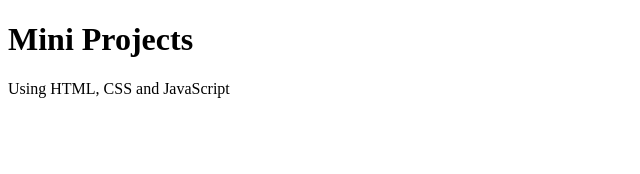
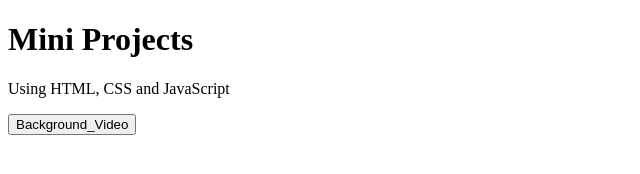
Before and after one commit to guptashish07/Mini-Projects, a plain HTML site: page index.html in a window 1280 px wide. Shown: the whole page, without its empty margins (0-640 px from the left). Drawn offline with Linux system fonts and the light colour scheme.

Commit message:
adding 1st

```diff
--- a/index.html
+++ b/index.html
@@ -8,5 +8,6 @@
 <body>
     <h1>Mini Projects</h1>
     <p>Using HTML, CSS and JavaScript</p>
+    <button onclick="window.location.href = '01_bg_video/index.html';">Background_Video</button>
 </body>
 </html>
```
